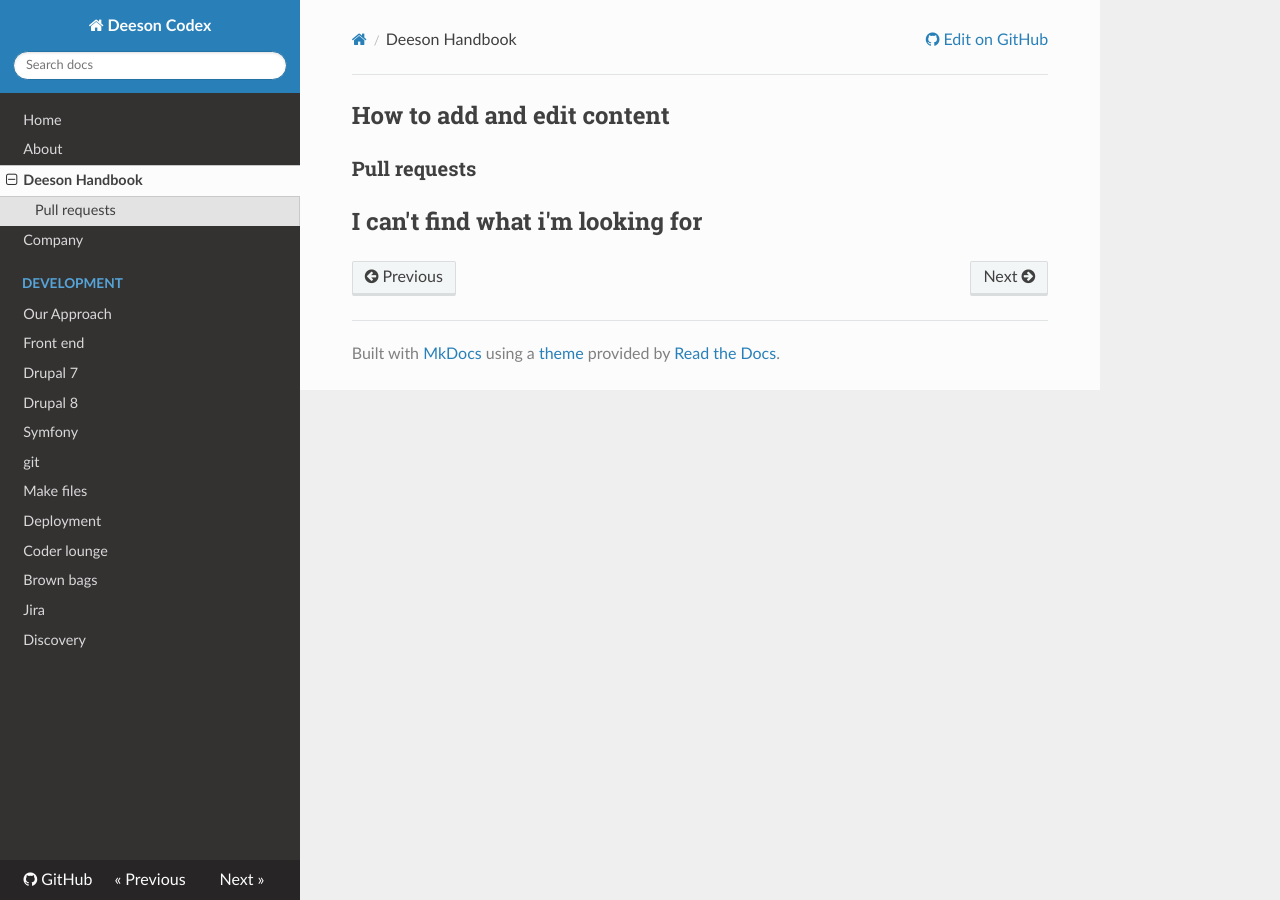
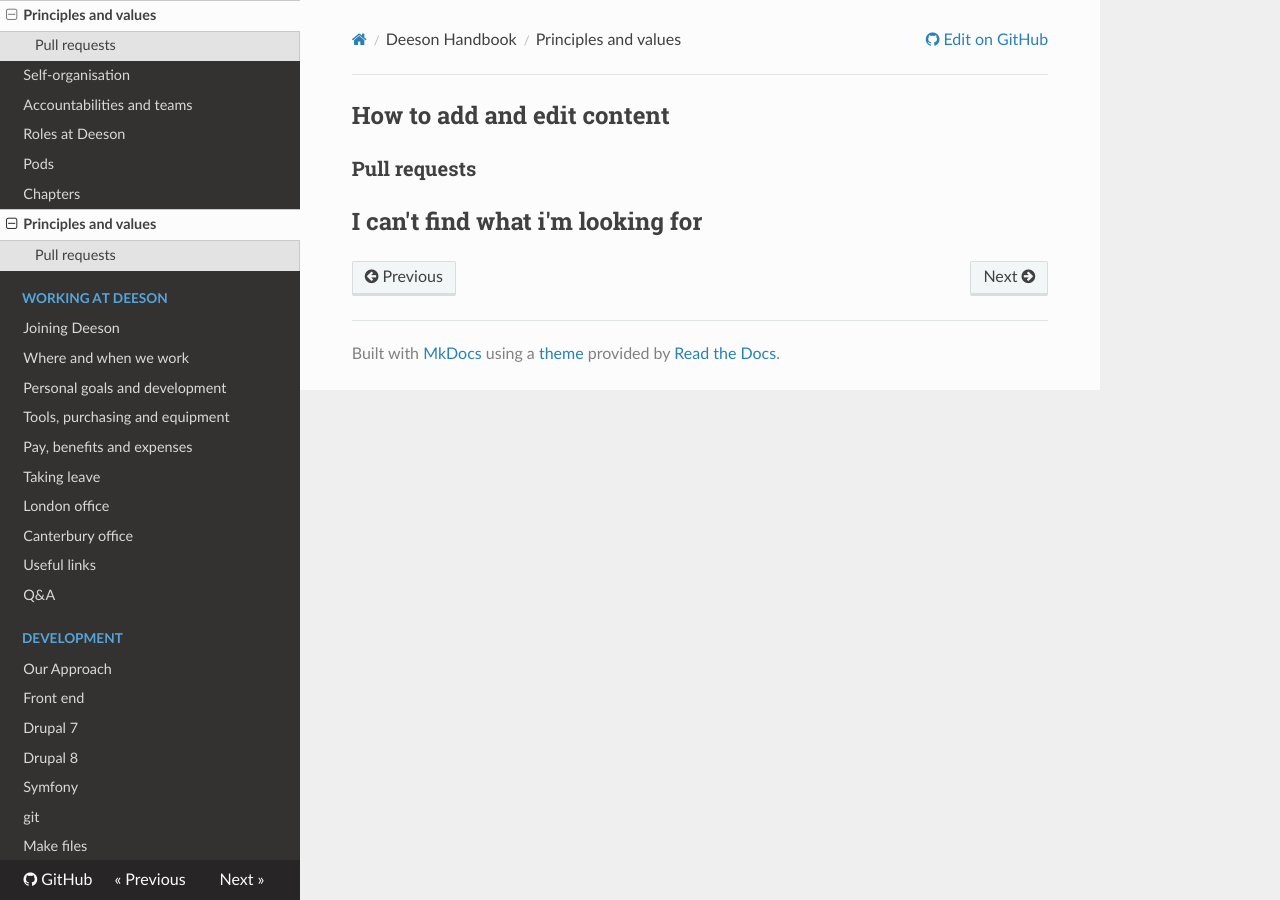
Before and after one commit to teamdeeson/codex, an MkDocs documentation site: the page built from docs/handbook/principles-and-values.md, in a window 1280 px wide. Built offline with MkDocs 1.6.1, drawn with Linux system fonts in a browser that asks for light colours; nearby versions of some CDN libraries; old or Windows-style settings are respelled for this version of MkDocs.

Commit message:
Added a separate folder for the handbook and working at Deeson

```diff
--- a/mkdocs.yml
+++ b/mkdocs.yml
@@ -5,8 +5,25 @@ include_search: true
 pages:
 - Home: index.md
 - About: about.md
-- Deeson Handbook: handbook.md
-- Company: company.md
+- Deeson Handbook:
+    - Principles and values: handbook/principles-and-values.md
+    - Self-organisation: handbook/self-organisation.md
+    - Accountabilities and teams: handbook/accountabilities-and-teams.md
+    - Roles at Deeson: handbook/roles-at-deeson.md
+    - Pods: handbook/pods.md
+    - Chapters: handbook/chapters.md
+    - Company-wide tools, processes and policies: handbook/principles-and-values.md
+- Working at Deeson:
+    - Joining Deeson: working-at-deeson/joining-deeson.md
+    - Where and when we work: working-at-deeson/where-and-when-we-work.md
+    - Personal goals and development: working-at-deeson/personal-goals-and-development.md
+    - Tools, purchasing and equipment: working-at-deeson/tools-purchasing-and-equipment.md
+    - Pay, benefits and expenses: working-at-deeson/pay-benefits-and-expenses.md
+    - Taking leave: working-at-deeson/taking-leave.md
+    - London office: working-at-deeson/london-office.md
+    - Canterbury office: working-at-deeson/canterbury-office.md
+    - Useful links: working-at-deeson/useful-links.md
+    - Q&A: working-at-deeson/questions-and-answers.md
 - Development:
     - Our Approach: development/approach.md
     - Front end: development/frontend.md
```
Also changed, not shown: docs/development/jira.md (+12 -0 lines), docs/handbook/accountabilities-and-teams.md (added, +1 -0 lines), docs/handbook/chapters.md (added, +1 -0 lines), docs/handbook/pods.md (added, +1 -0 lines), docs/handbook/roles-at-deeson.md (added, +1 -0 lines), docs/handbook/self-organisation.md (added, +1 -0 lines), docs/handbook/tools-processes-policies.md (added, +1 -0 lines), docs/working-at-deeson/canterbury-office.md (added, +1 -0 lines), docs/working-at-deeson/joining-deeson.md (added, +1 -0 lines), docs/working-at-deeson/london-office.md (added, +1 -0 lines), docs/working-at-deeson/pay-benefits-and-expenses.md (added, +1 -0 lines), docs/working-at-deeson/personal-goals-and-development.md (added, +1 -0 lines), docs/working-at-deeson/questions-and-answers.md (added, +1 -0 lines), docs/working-at-deeson/taking-leave.md (added, +1 -0 lines), 4 more files.
